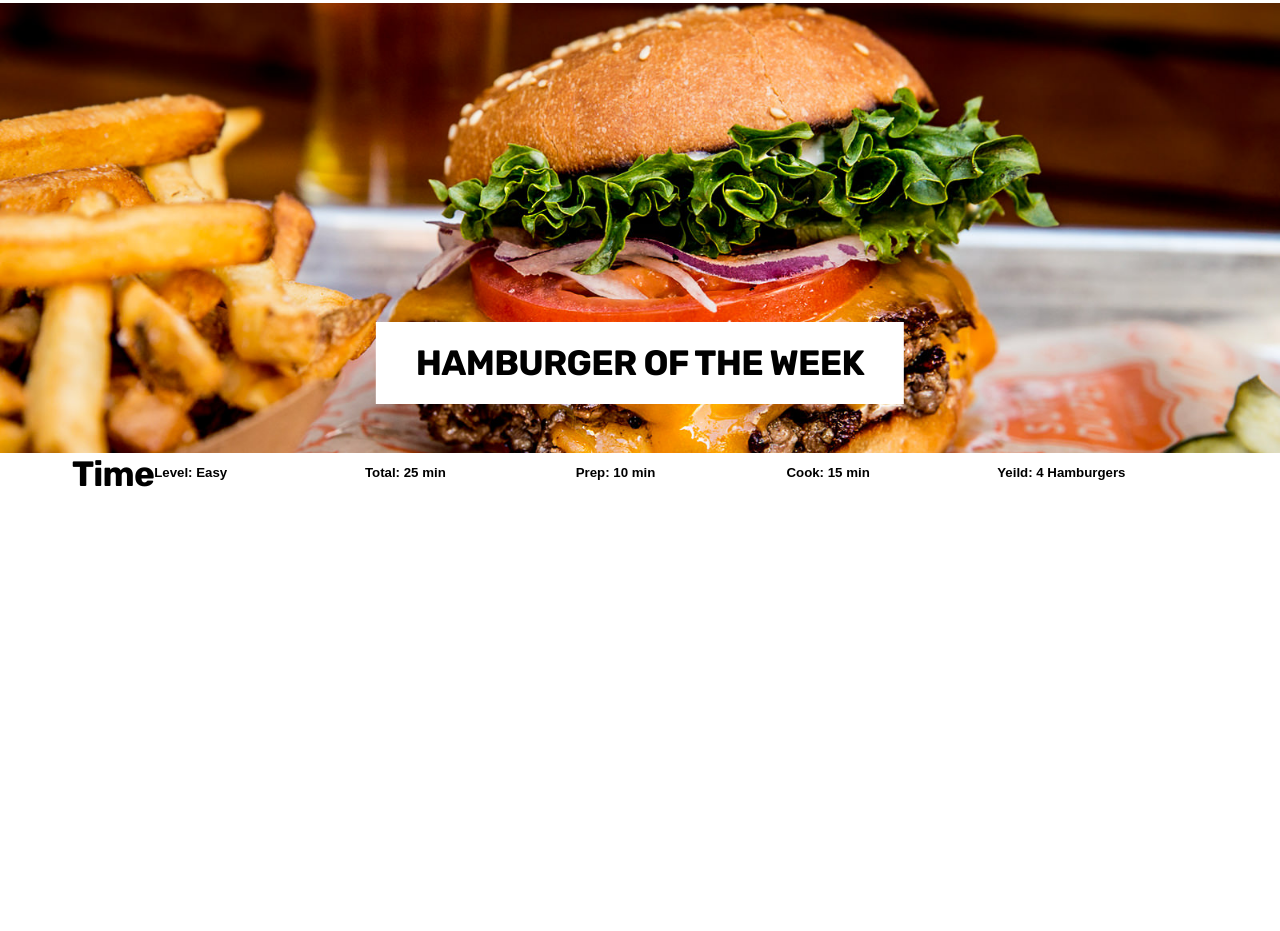
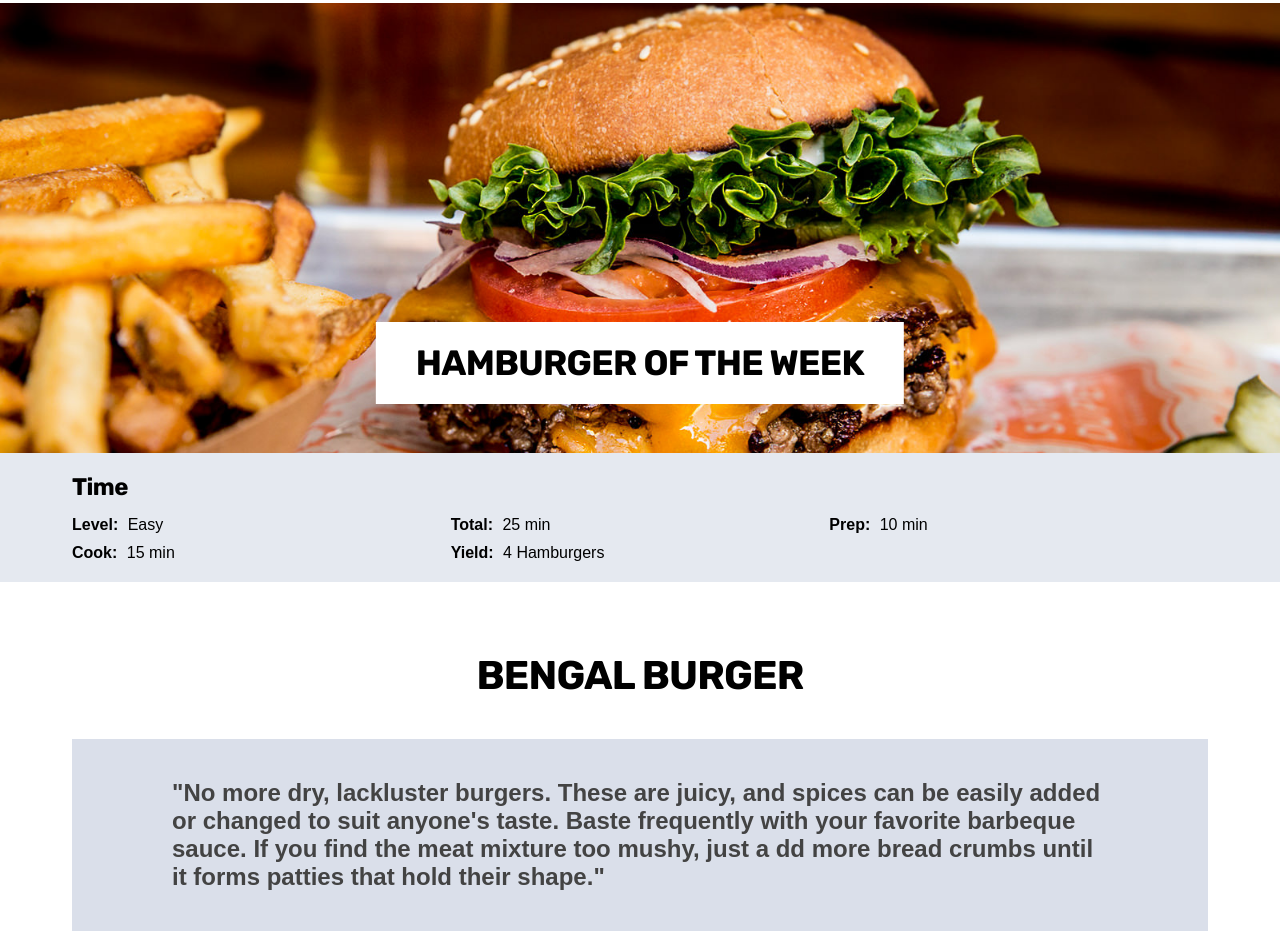
Before and after one commit to johnhunter55/burger, a plain HTML site: page recipe.html in a window 1280 px wide. Shown: the part 119-1050 px from the top of the page. Before the commit the page ends 800 px from the top, so only its background shows below. Drawn offline with Linux system fonts and the light colour scheme; a web font is replaced by a local one.

Commit message:
got more info added on recipe.html file

```diff
--- a/css/style.css
+++ b/css/style.css
@@ -230,18 +230,50 @@ h3{
     background-image: url(/images/1519401403235.jpeg);
 }
 
-.mini-info{
-    display: flex;
-    height: 40px;
-    width: 40%;
-    align-items: center;
-    flex-wrap: wrap;
-}
-
 .bold{
-    font-weight: bold;
+    font-weight: 800; /* Extra bold */
 }
 
 .info{
-    display: flex;
+    background-color: #e5e9f0; /* Matches the light blue-gray in your image */
+    padding: 20px 40px; /* Add breathing room around text */
+    font-family: 'Google Sans', sans-serif; /* Using your font */
+    color: black;
+    margin-bottom: 30px; /* Space below this section */
+    width: 100%;
 }
+
+.grid{
+    display: grid;
+    grid-template-columns: 1fr 1fr 1fr; /* Create 3 equal columns */
+    gap: 10px 0; /* 10px vertical gap, 0px horizontal gap */
+}
+
+/* Individual Lines (e.g., Level: Easy) */
+.meta-item {
+    font-size: 1rem;
+    font-weight: 400; /* Normal weight for the value (e.g., "10 min") */
+}
+
+/* The Bold Labels (e.g., "Level:", "Prep:") */
+.label {
+    font-weight: 700; /* Bold for the label */
+    margin-right: 5px; /* Small space after the colon */
+}
+
+.time{
+    font-size: 1.5em;
+    margin-bottom: 15px;
+}
+
+.big-text{
+    font-size: 2.5em;
+    font-family: rubik, sans-serif;
+    letter-spacing: -0.02em;
+    margin: 40px 0;
+}
+
+.randombanner{
+    padding: 0 100px;
+    color: rgb(67, 67, 67);
+}
--- a/recipe.html
+++ b/recipe.html
@@ -25,24 +25,42 @@
         <div class="first-image-recipe">
             <h3 class="first-image-text">HAMBURGER OF THE WEEK</h3>
         </div>
+        <div class="info">
+            <div class="page-container">
+                <h3 class="time">Time</h3>
+                <div class="grid">
+                    <div class="meta-item">
+                        <span class="label">Level:</span> Easy
+                    </div>
+                    <div class="meta-item">
+                        <span class="label">Total:</span> 25 min
+                    </div>
+
+                    <div class="meta-item">
+                        <span class="label">Prep:</span> 10 min
+                    </div>
+                    <div class="meta-item">
+                        <span class="label">Cook:</span> 15 min
+                    </div>
+
+                    <div class="meta-item">
+                        <span class="label">Yield:</span> 4 Hamburgers
+                    </div>
+                </div>
+            </div>
+        </div>
+        <h1 class="big-text">BENGAL BURGER</h1>
         <div class="page-container">
-            <div class="info">
-                <h3>Time</h3>
-                <div class="mini-info">
-                    <h5 class="bold">Level:<h5>&nbsp;Easy</h5></h5>
-                </div>
-                <div class="mini-info">
-                    <h5 class="bold">Total:<h5>&nbsp;25 min</h5></h5>
-                </div>
-                <div class="mini-info">
-                    <h5 class="bold">Prep:<h5>&nbsp;10 min</h5></h5>
-                </div>
-                <div class="mini-info">
-                    <h5 class="bold">Cook:<h5>&nbsp;15 min</h5></h5>
-                </div>
-                <div class="mini-info">
-                    <h5 class="bold">Yeild:<h5>&nbsp;4 Hamburgers</h5></h5>
-                </div>
+            <div class="secound-section">
+                <h2 class="randombanner">
+                "No more dry, lackluster burgers. These are juicy, and spices
+                can be easily added or changed to suit anyone's taste. Baste frequently
+                with your favorite barbeque sauce. If you find the meat mixture too mushy, just a
+                dd more bread crumbs until it forms patties that hold their shape."
+                </h2>
+            </div>
+            <div class="recipe-stuff">
+
             </div>
         </div>
     </div>
```
